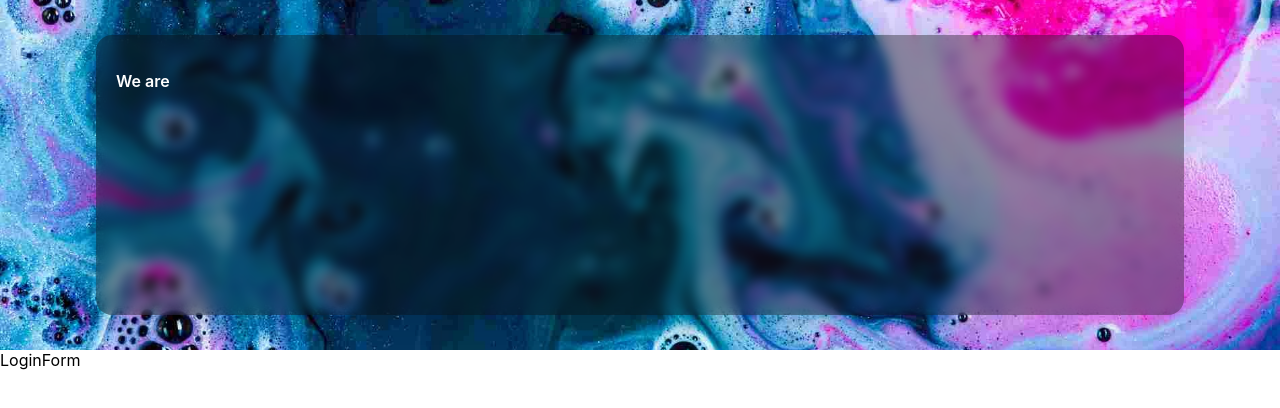
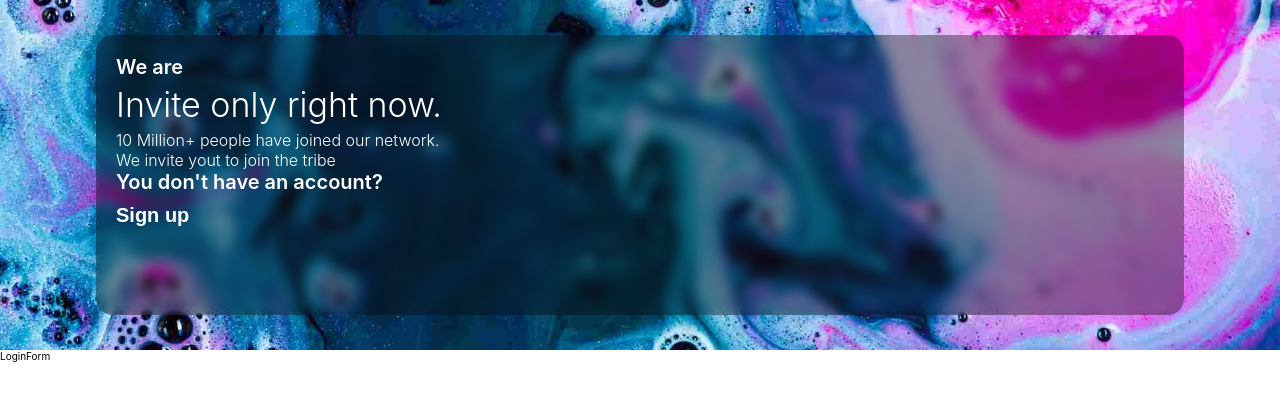
Before and after one commit to dawtom97/lemon-commerce, a Next.js app: page /auth in a window 1280 px wide. Shown: the top 408 px of the page. Built offline with nearby package versions, Linux system fonts and the light colour scheme.

Commit message:
paragraph and button components

```diff
--- /dev/null
+++ b/components/atoms/Button.tsx
@@ -0,0 +1,30 @@
+import styled, { css } from "styled-components";
+
+interface Props {
+    design: "primary" | "secondary" | "transparent"
+    color?: "light" | "dark"
+}
+
+const DESIGN = {
+    primary: css`
+        background-color: gold;
+    `,
+    secondary:css`
+        background-color: green;
+    `,
+    transparent:css`
+        background-color: transparent;
+        border: none;
+        color: #fff;
+    `
+
+}
+
+export const Button = styled.button<Props>`
+    cursor: pointer;
+    font-size: 2rem;
+    font-weight: 700;
+    margin:10px 0;
+    ${({design})=> design && DESIGN[design]};
+
+`
--- a/components/atoms/Paragraph.tsx
+++ b/components/atoms/Paragraph.tsx
@@ -5,13 +5,15 @@ interface Props {
   isThin?: boolean;
   isBold?: boolean;
   isLarge?: boolean;
+  isCustomSize?: string;
 }
 
 const SMALL = css`
-  font-size: 12px;
+  font-size: 14px;
 `;
 const LARGE = css`
-  font-size: 18px;
+  font-size: 34px;
+  margin:5px 0;
 `;
 const THIN = css`
   font-weight: 300;
@@ -21,10 +23,11 @@ const BOLD = css`
 `;
 
 export const Paragraph = styled.p<Props>`
-  font-size: 16px;
+  font-size: ${({isCustomSize}) => isCustomSize ? `${isCustomSize}rem` : '1.6rem'};
   color:#fff;
   ${({ isSmall }) => isSmall && SMALL}
   ${({ isLarge }) => isLarge && LARGE}
   ${({ isThin }) => isThin && THIN}
   ${({ isBold }) => isBold && BOLD}
+
 `;
--- a/components/authorization/AuthBanner/AuthBanner.tsx
+++ b/components/authorization/AuthBanner/AuthBanner.tsx
@@ -1,18 +1,42 @@
-import React from 'react';
-import { Paragraph } from '../../atoms/Paragraph';
-import * as Styled from './styles';
+import React from "react";
+import { Button } from "../../atoms/Button";
+import { Paragraph } from "../../atoms/Paragraph";
+import * as Styled from "./styles";
 
+interface Props {
+    onClick:any,
+    isRegister:boolean
+}
 
-const AuthBanner = () => {
+const AuthBanner = ({onClick,isRegister}:Props) => {
   return (
     <Styled.Wrapper>
-        <Styled.Box>
-            <div>
-                <Paragraph isBold>We are</Paragraph>
-            </div>
-        </Styled.Box>
+      <Styled.Box>
+        <Styled.Blur />
+
+        <div>
+          <Paragraph isCustomSize="2" isBold>
+            We are
+          </Paragraph>
+          <Paragraph isLarge isThin>
+            Invite only right now.
+          </Paragraph>
+          <Paragraph isThin>
+            10 Million+ people have joined our network. <br /> We invite yout to
+            join the tribe
+          </Paragraph>
+        </div>
+
+        <div>
+          <Paragraph isCustomSize="2" isBold>
+            {isRegister ? ' Already have an account?' : "You don't have an account?"}
+
+          </Paragraph>
+          <Button onClick={onClick} design="transparent">{isRegister ? 'Sign in' : 'Sign up'}</Button>
+        </div>
+      </Styled.Box>
     </Styled.Wrapper>
-  )
-}
+  );
+};
 
-export default AuthBanner
+export default AuthBanner;
--- a/components/authorization/AuthBanner/styles.ts
+++ b/components/authorization/AuthBanner/styles.ts
@@ -12,12 +12,24 @@ export const Wrapper = styled.div`
 
 export const Box = styled.div`
   padding: 20px;
-  border-radius: 8px;
-  background: rgba(9, 9, 9, 0.38);
+  overflow: hidden;
 border-radius: 16px;
-box-shadow: 0 4px 30px rgba(0, 0, 0, 0.1);
-backdrop-filter: blur(5.9px);
--webkit-backdrop-filter: blur(5.9px);
 width: 85%;
 height: 80%;
+position: relative;
+z-index: 1;
 `
+
+export const Blur = styled.div`
+    width: 100%;
+    height: 100%;
+    top: 0;
+    left:0;
+    background: rgba(9, 9, 9, 0.38);
+    position: absolute;
+    content: "";
+    z-index: -1;
+    box-shadow: 0 4px 30px rgba(0, 0, 0, 0.1);
+    backdrop-filter: blur(5.9px);
+    -webkit-backdrop-filter: blur(5.9px);
+`
--- a/pages/auth.tsx
+++ b/pages/auth.tsx
@@ -14,7 +14,7 @@ const Auth = () => {
 
   return (
     <Wrapper>
-        <AuthBanner/>
+        <AuthBanner isRegister={isRegister} onClick={()=>setIsRegister(prev=>!prev)}/>
         {isRegister ? null : <LoginForm/>}
     </Wrapper>
   )
--- a/styles/globals.css
+++ b/styles/globals.css
@@ -1,7 +1,7 @@
-html,
+html {
+  font-size: 10px;
+}
 body {
-  padding: 0;
-  margin: 0;
   font-family: -apple-system, BlinkMacSystemFont, Segoe UI, Roboto, Oxygen,
     Ubuntu, Cantarell, Fira Sans, Droid Sans, Helvetica Neue, sans-serif;
 }
@@ -13,4 +13,6 @@ a {
 
 * {
   box-sizing: border-box;
+  margin:0;
+  padding: 0;
 }
```
